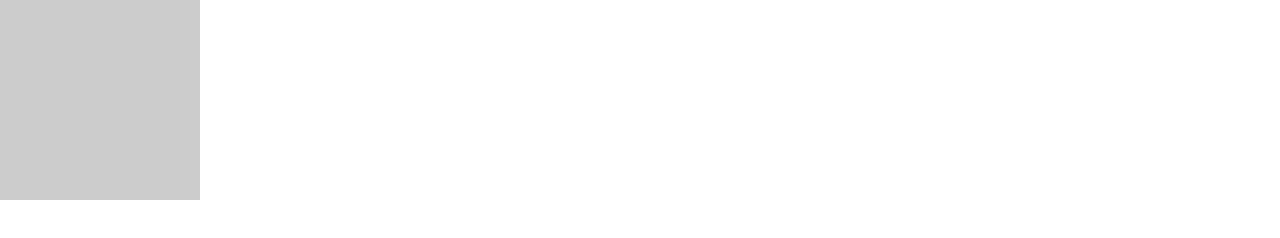
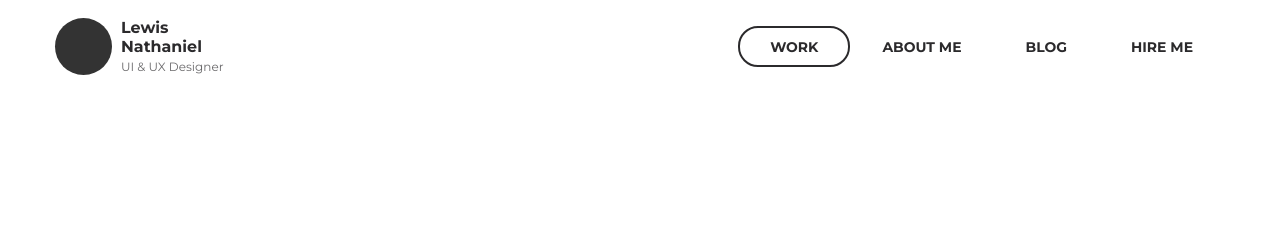
Before and after one commit to shaugsa/DesignerPortfolio, a plain HTML site: page index.html in a window 1280 px wide. Drawn offline with Linux system fonts and the light colour scheme.

Commit message:
add new blocks: container, header, nav, user

```diff
--- /dev/null
+++ b/assets/style/blocks/container.less
@@ -0,0 +1,9 @@
+// main: ../style.less
+
+.container{
+    width: 100%;
+    max-width: 1200px;
+    padding-left: 1rem;
+    padding-right: 1rem;
+    margin: 0 auto;
+}
--- /dev/null
+++ b/assets/style/blocks/header.less
@@ -0,0 +1,11 @@
+// main: ../style.less
+
+.header{
+    padding: 1.2rem 0;
+}
+
+.header__inner{
+    display: flex;
+    justify-content: space-between;
+    align-items: center;
+}
--- /dev/null
+++ b/assets/style/blocks/nav.less
@@ -0,0 +1,24 @@
+// main: ../style.less
+
+.nav{
+    display: flex;
+    height: 100%;
+}
+
+.nav__link{
+    padding: 0.66rem 2rem;
+
+    font-size: 0.93rem;
+    color: @black;
+    text-transform: uppercase;
+    font-weight: 700;
+    text-decoration: none;
+
+    border:2px solid transparent;
+    border-radius: 20px;
+
+    &:hover,
+    &.active{
+        border-color: @black;
+    }
+}
--- /dev/null
+++ b/assets/style/blocks/user.less
@@ -0,0 +1,29 @@
+// main: ../style.less
+
+.user{
+    display: flex;
+}
+
+.user__avatar{
+    width: 57px;
+    height: 57px;
+    border-radius: 50%;
+    background-color: #333;
+}
+
+.user__content{
+   padding-left: 9px;
+}
+
+.user__name{
+    font-size: 1.06rem;
+    color: @black;
+    font-weight: 700;
+    line-height: 1.2;
+    margin-bottom: 3px;
+}
+
+.user__prof{
+    font-size: 0.8rem;
+    color: rgba(@black, .7);
+}
--- a/assets/style/style.less
+++ b/assets/style/style.less
@@ -21,4 +21,7 @@ body{
 
 // Block
 
-@import "blocks/intro";
+@import "blocks/container";
+@import "blocks/header";
+@import "blocks/user";
+@import "blocks/nav";
--- a/index.html
+++ b/index.html
@@ -12,7 +12,32 @@
 </head>
 <body>
 
-    <div class="intro"></div>
+    <header class="header">
+        <div class="container">
+            <div class="header__inner">
+
+                <div class="user">
+                    <div class="user__avatar">
+                        <img src="" alt="">
+                    </div>
+                    <div class="user__content">
+                        <div class="user__name">
+                            Lewis <br> Nathaniel
+                        </div>
+                        <div class="user__prof">
+                            UI &amp; UX Designer
+                        </div>
+                    </div>
+                </div>
+                <nav class="nav">
+                    <a class="nav__link active" href="">WORK</a>
+                    <a class="nav__link" href="">ABOUT ME</a>
+                    <a class="nav__link" href="">BLOG</a>
+                    <a class="nav__link" href="">HIRE ME</a>
+                </nav>
+            </div>
+        </div>
+    </header>
 
 
 </body>
```
Also changed, not shown: assets/style/blocks/nav.css (added), assets/style/style.css, 1 other file.
